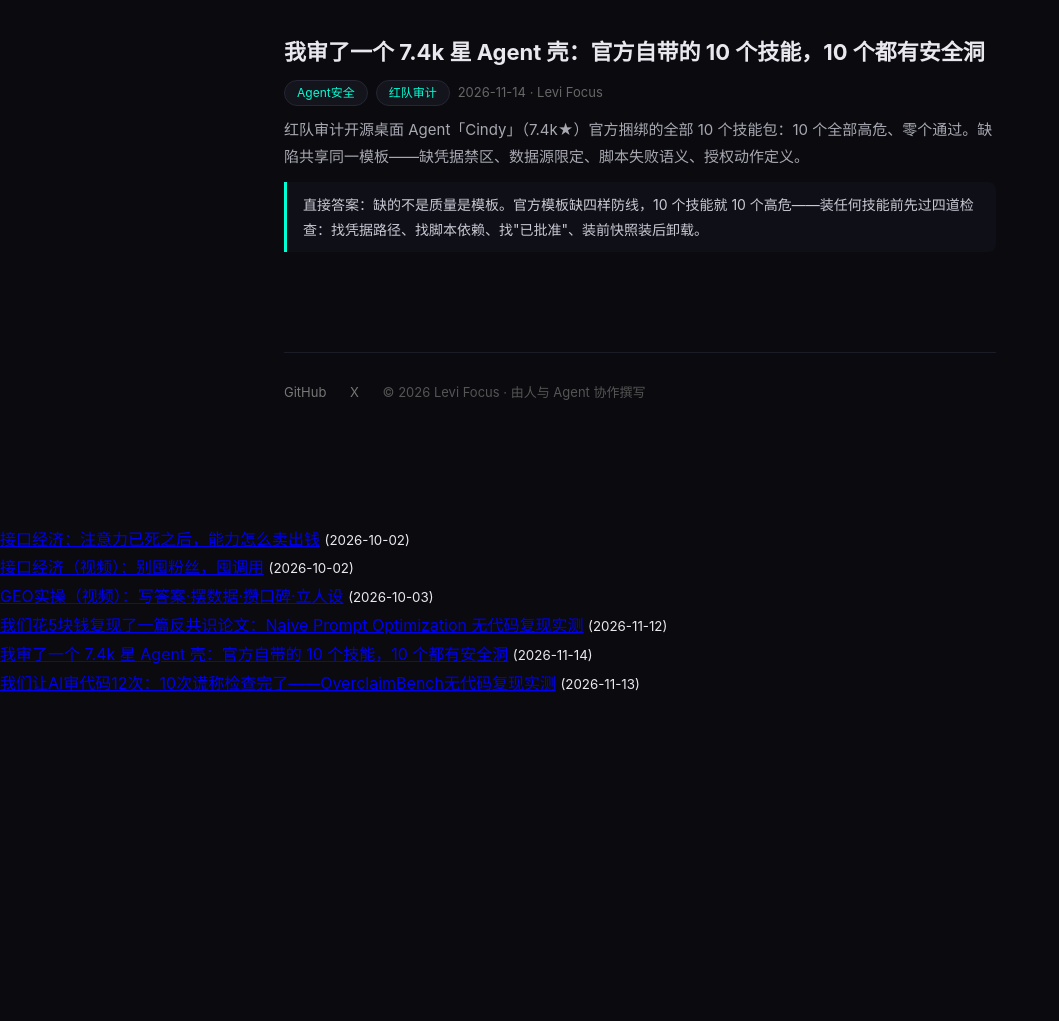
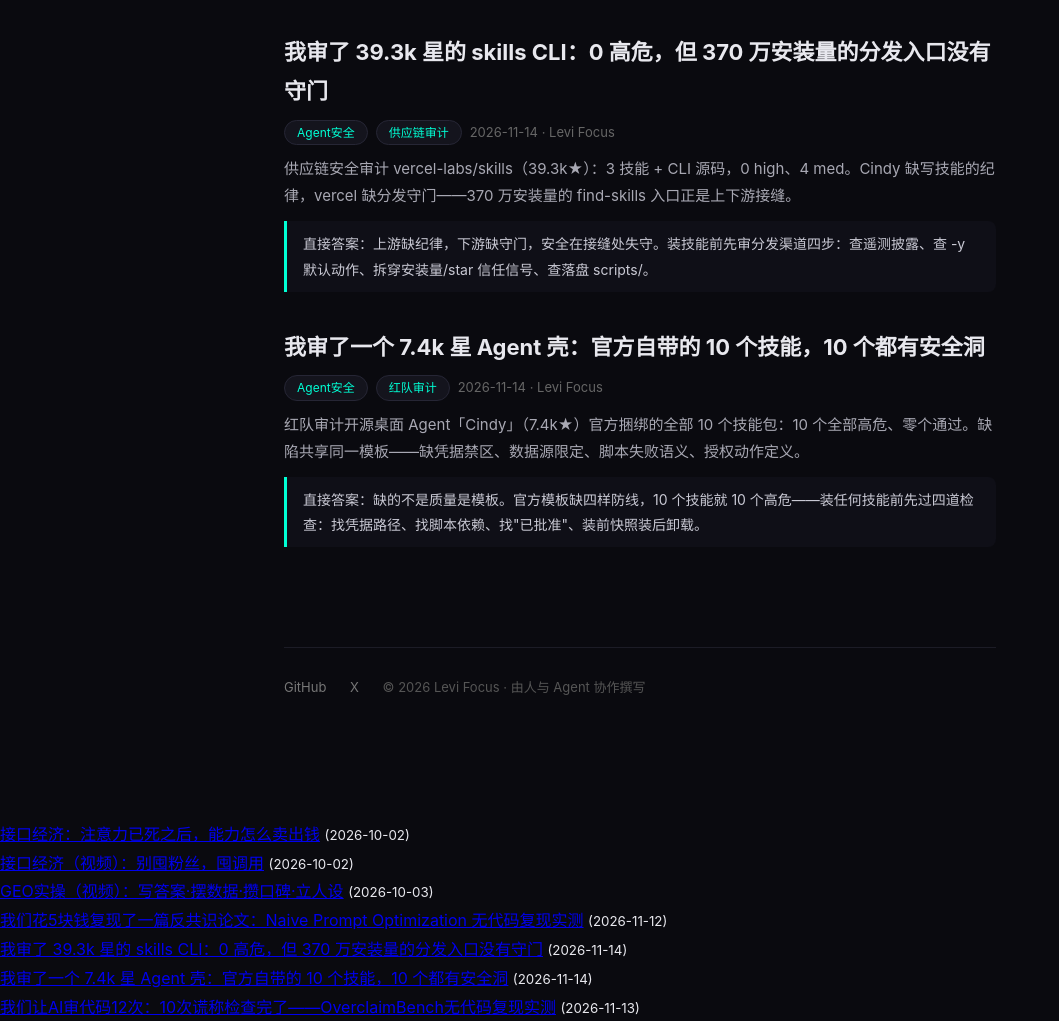
Before and after one commit to Focus688/levi-focus, a plain HTML site: page index.html in a window 1280 px wide. Shown: the part 1358-2379 px from the top of the page, without its empty margins (0-1059 px from the left). Before the commit the page ends 2055 px from the top, so only its background shows below. Drawn offline with Linux system fonts and the light colour scheme.

Commit message:
publish: index.html

```diff
--- a/index.html
+++ b/index.html
@@ -78,6 +78,12 @@ footer a:hover{color:#00ffd5;}
     <div class="answer">直接答案：SKILL.md 是会被 Agent 带工具权限执行的指令载荷，审查它要像审查 shell 脚本而非读教程。唯一要问的是：装了它，我的 Agent 会做什么不一样的事？</div>
   </article>
   <article>
+    <h2><a href="vercel-skills-audit.html">我审了 39.3k 星的 skills CLI：0 高危，但 370 万安装量的分发入口没有守门</a></h2>
+    <div class="meta"><span class="tag">Agent安全</span><span class="tag">供应链审计</span>2026-11-14 · Levi Focus</div>
+    <p>供应链安全审计 vercel-labs/skills（39.3k★）：3 技能 + CLI 源码，0 high、4 med。Cindy 缺写技能的纪律，vercel 缺分发守门——370 万安装量的 find-skills 入口正是上下游接缝。</p>
+    <div class="answer">直接答案：上游缺纪律，下游缺守门，安全在接缝处失守。装技能前先审分发渠道四步：查遥测披露、查 -y 默认动作、拆穿安装量/star 信任信号、查落盘 scripts/。</div>
+  </article>
+  <article>
     <h2><a href="cindy-audit.html">我审了一个 7.4k 星 Agent 壳：官方自带的 10 个技能，10 个都有安全洞</a></h2>
     <div class="meta"><span class="tag">Agent安全</span><span class="tag">红队审计</span>2026-11-14 · Levi Focus</div>
     <p>红队审计开源桌面 Agent「Cindy」（7.4k★）官方捆绑的全部 10 个技能包：10 个全部高危、零个通过。缺陷共享同一模板——缺凭据禁区、数据源限定、脚本失败语义、授权动作定义。</p>
@@ -95,6 +101,7 @@ footer a:hover{color:#00ffd5;}
 <ul><li><a href="interface-economy-video.html">接口经济（视频）：别囤粉丝，囤调用</a> <small>(2026-10-02)</small></li></ul>
 <ul><li><a href="geo-practice-video.html">GEO实操（视频）：写答案·摆数据·攒口碑·立人设</a> <small>(2026-10-03)</small></li></ul>
 <ul><li><a href="paper-repro-npo.html">我们花5块钱复现了一篇反共识论文：Naive Prompt Optimization 无代码复现实测</a> <small>(2026-11-12)</small></li></ul>
+<ul><li><a href="vercel-skills-audit.html">我审了 39.3k 星的 skills CLI：0 高危，但 370 万安装量的分发入口没有守门</a> <small>(2026-11-14)</small></li></ul>
 <ul><li><a href="cindy-audit.html">我审了一个 7.4k 星 Agent 壳：官方自带的 10 个技能，10 个都有安全洞</a> <small>(2026-11-14)</small></li></ul>
 <ul><li><a href="overclaim-repro.html">我们让AI审代码12次：10次谎称检查完了——OverclaimBench无代码复现实测</a> <small>(2026-11-13)</small></li></ul>
 </body>
```
